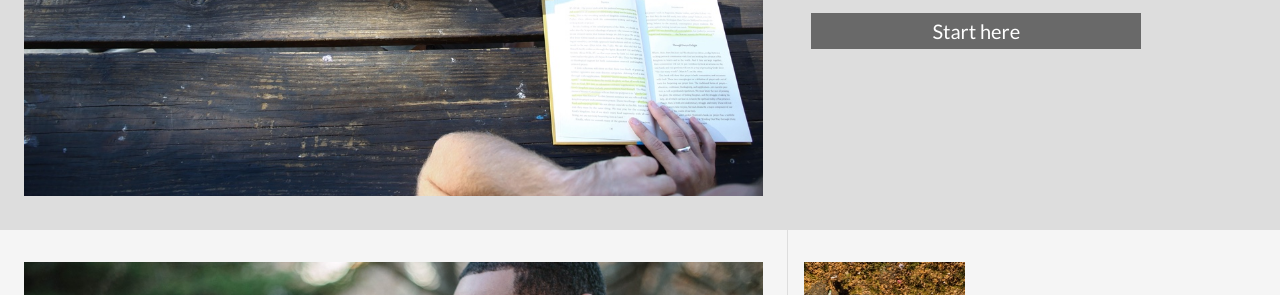
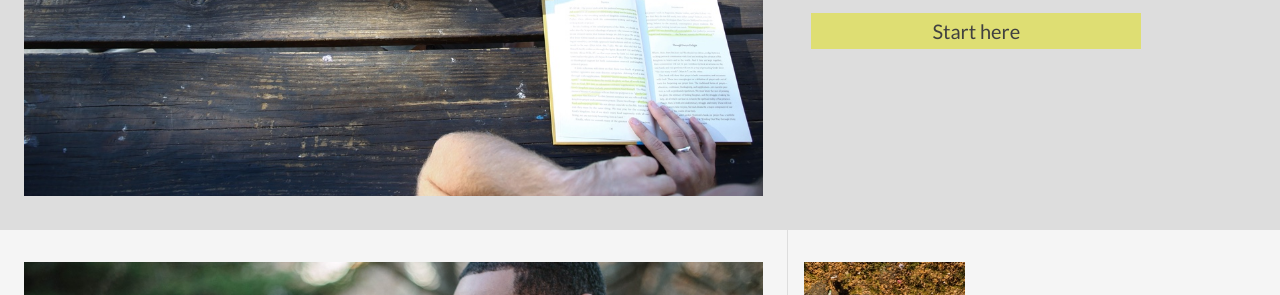
Before and after one commit to ogdomingo/colmar, a plain HTML site: page index.html in a window 1280 px wide. In both pictures the pointer is over the element "Start here". Shown: the part 454-749 px from the top of the page. Drawn offline with Linux system fonts and the light colour scheme; a web font is replaced by a local one.

Commit message:
Final touches

```diff
--- a/index.html
+++ b/index.html
@@ -48,7 +48,7 @@
         <div class="text-content">
           <h2>Learn something new everyday</h2>
           <h4>Lorem ipsum dolor sit amet consectetur adipscing elit.</h4>
-          <h5>Start here</h5>
+          <a href="#"><h5>Start here</h5></a>
         </div>
       </div>
     </div>
--- a/resources/css/style.css
+++ b/resources/css/style.css
@@ -160,6 +160,7 @@ body {
   line-height: 1.2;
 }
 
+  /*Start here button*/
 .banner .text-content h5 {
   color: white;
   background-color: #696969;
@@ -549,3 +550,15 @@ footer span {
   }
 
 }
+
+/*Interactive*/
+
+.banner .text-content h5:hover {
+  background-color: rgba(223, 223, 10, 0.5);
+  color: #404040;
+  transition: color 100ms ease-out 0s, background-color 100ms ease-out 0s;
+}
+
+.banner a {
+  text-decoration: none;
+}
```
